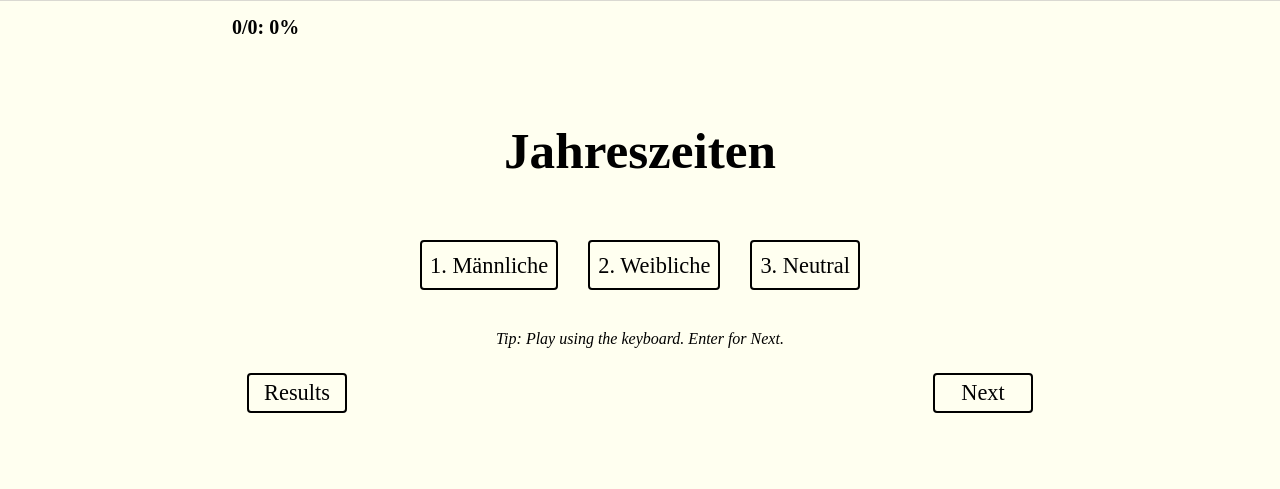
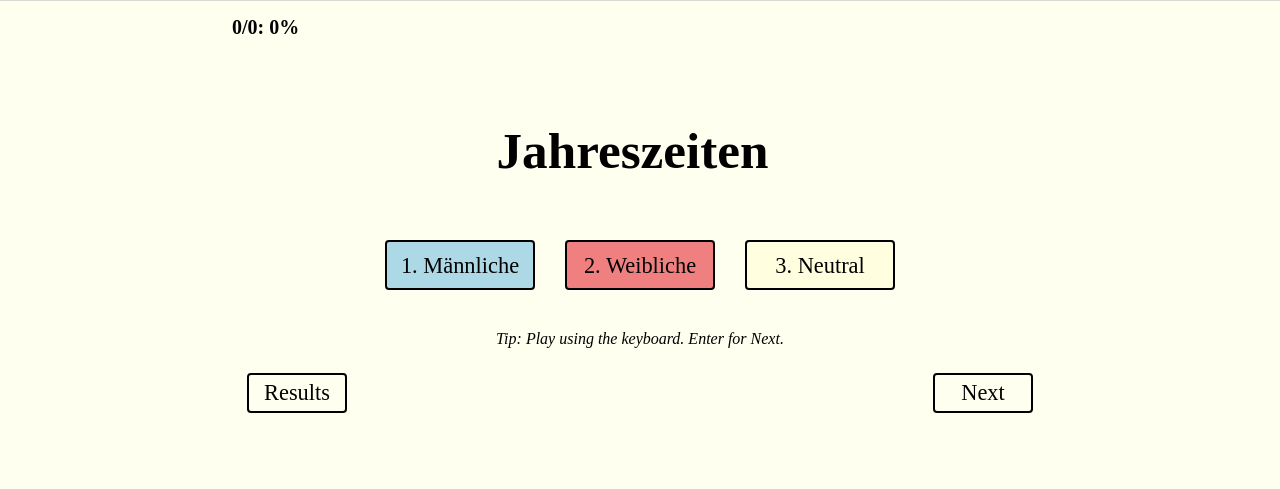
Before and after one commit to derek-watson14/DerDieDas, a Flask app: page /endings in a window 1280 px wide. Shown: the part 79-568 px from the top of the page. Run offline with Flask 2, Linux system fonts and the light colour scheme.

Commit message:
added styling for new endings game type

```diff
--- a/static/style/styles.css
+++ b/static/style/styles.css
@@ -46,7 +46,7 @@
 .information { display: flex; justify-content: space-between; width: 85%; height: 65px; margin: 15px 0px; font-size: 1.25em; }
 .score { font-weight: bold; }
 .message-container { text-align: right; }
-.tip { font-size: 0.8em; width: 200px; }
+.tip { font-size: 0.8em; width: 100%; }
 /* Question Display */
 .word-display { width: 100%; display: flex; justify-content: center; padding: 25px 0px 25px 0px; font-size: 1.6em; margin-bottom: 20px; }
 .correct { color: green; font-style: normal; }
@@ -77,6 +77,12 @@
 .der { background-color: lightblue; width: 100px; }
 .die { background-color: lightcoral; width: 100px; }
 .das { background-color: lightyellow; width: 100px; }
+
+/* Game: Endings */
+.no-blank { margin-left: 15px; }
+.mann { background-color: lightblue; width: 150px; }
+.weib { background-color: lightcoral; width: 150px; }
+.neut { background-color: lightyellow; width: 150px; }
 
 
 /* POTENTIAL FORM CSS
```
